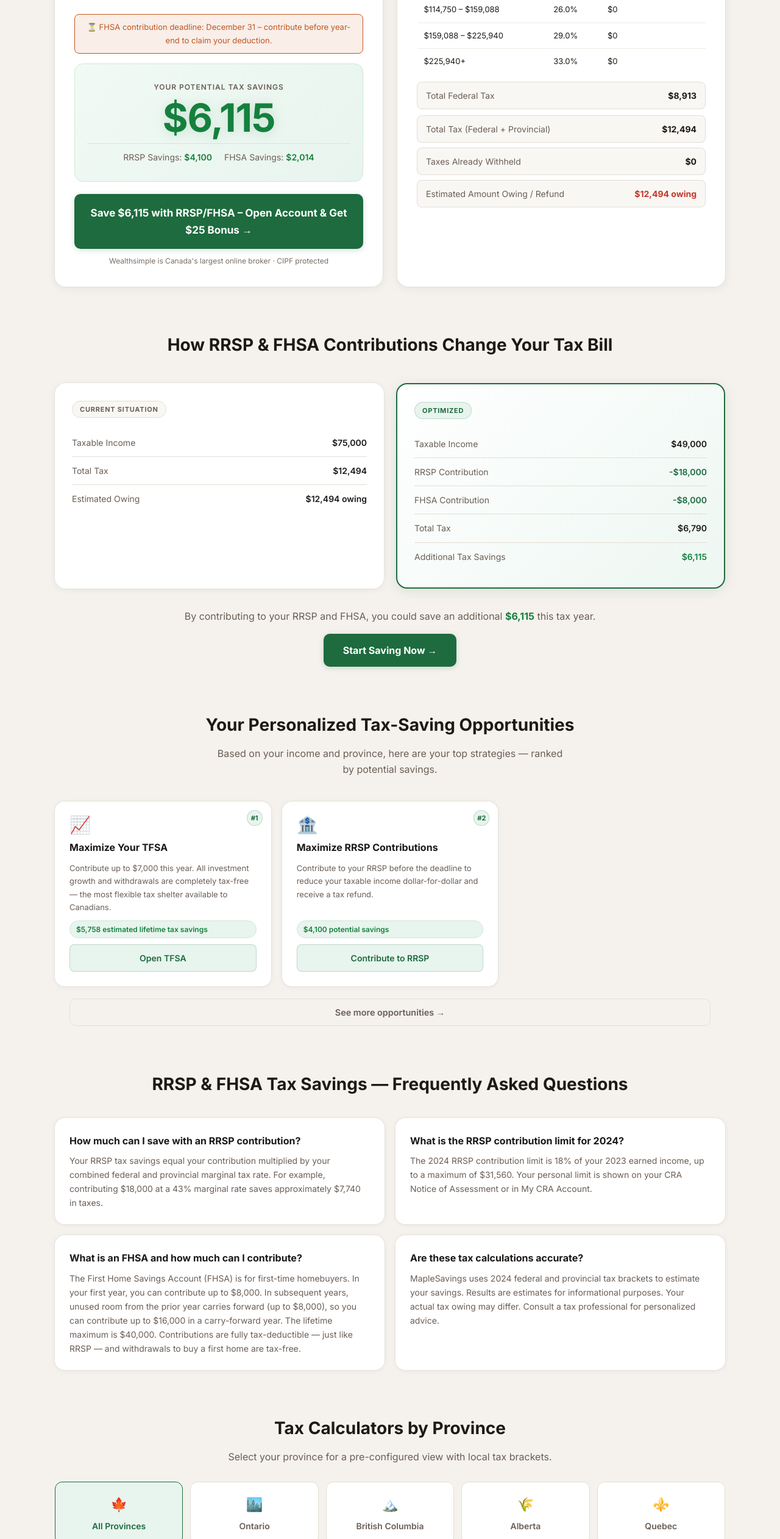
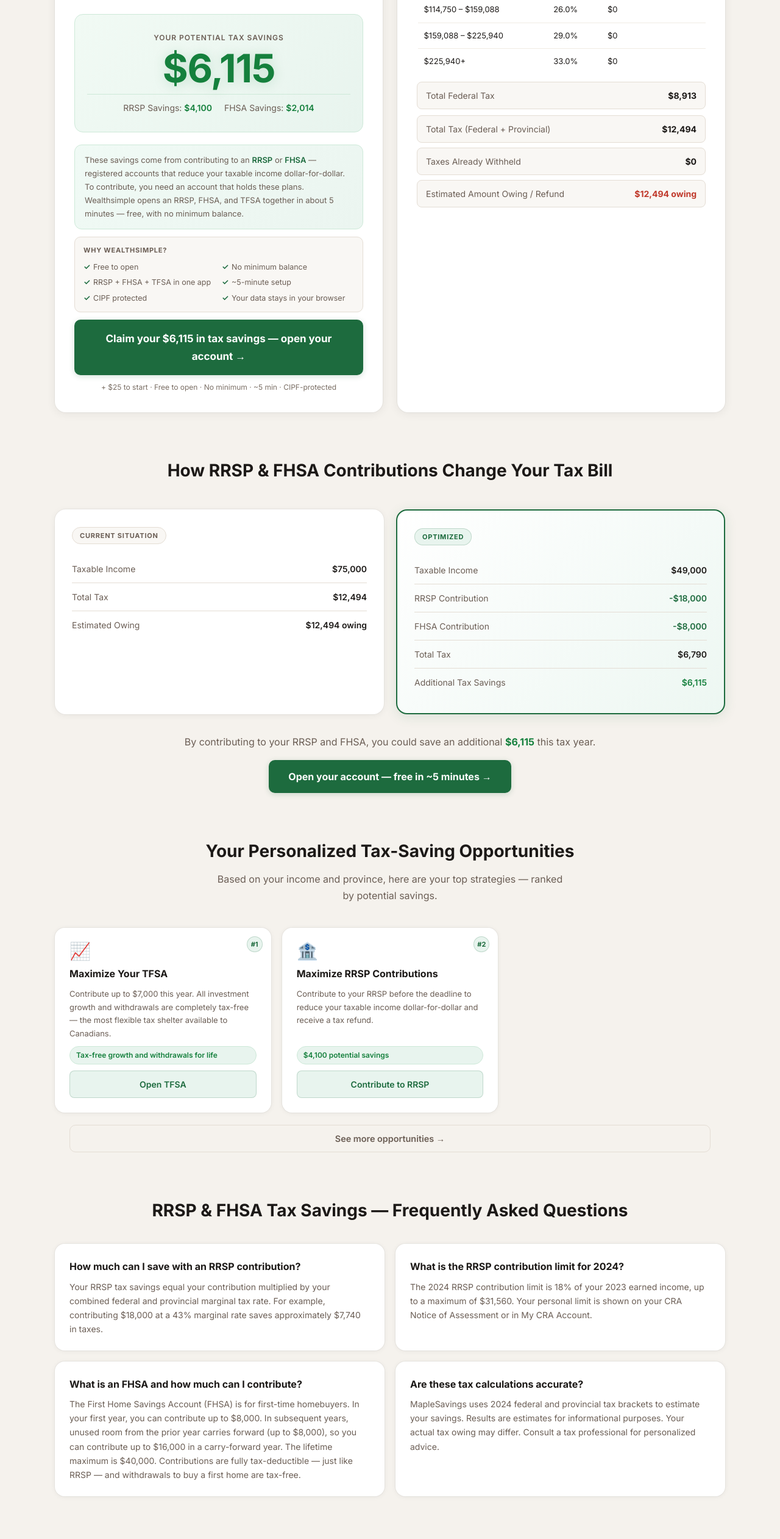
Before and after one commit to Isma103/maplesavings.ca, a plain HTML site: page index.html in a window 1280 px wide. Shown: the part 1745-4268 px from the top of the page at 61% size. Drawn offline with Linux system fonts and the light colour scheme.

Commit message:
Apply v2 conversion improvements to all pages

```diff
--- a/index.html
+++ b/index.html
@@ -666,6 +666,32 @@
     /* === SKIP LINK === */
     .skip-link { position: absolute; left: -9999px; top: 0; background: var(--accent); color: #fff; padding: 10px 16px; border-radius: 0 0 8px 0; z-index: 300; }
     .skip-link:focus { left: 0; }
+
+    /* === SAVINGS BRIDGE === */
+    .savings-bridge {
+      background: linear-gradient(135deg, #F0FAF5 0%, #EBF5F0 100%);
+      border: 1px solid #CDE9D8; border-radius: 12px;
+      padding: 13px 16px; margin-bottom: 12px;
+      font-size: 0.8125rem; color: var(--text-muted); line-height: 1.7;
+    }
+    .savings-bridge strong { color: var(--accent); font-weight: 600; }
+
+    /* === WHY WEALTHSIMPLE === */
+    .why-ws {
+      background: var(--surface-2); border: 1px solid var(--border);
+      border-radius: 10px; padding: 12px 14px; margin-bottom: 12px;
+    }
+    .why-ws-title {
+      font-size: 0.6875rem; font-weight: 700; color: var(--text-muted);
+      text-transform: uppercase; letter-spacing: 0.07em; margin-bottom: 9px;
+    }
+    .why-ws-features { display: grid; grid-template-columns: 1fr 1fr; gap: 5px 10px; }
+    .why-ws-feature {
+      font-size: 0.78rem; color: var(--text-muted);
+      display: flex; align-items: center; gap: 5px;
+    }
+    .why-ws-check { color: var(--accent); font-weight: 700; flex-shrink: 0; }
+    @media (max-width: 768px) { .why-ws-features { grid-template-columns: 1fr; } }
   </style>
 </head>
 <body>
@@ -878,7 +904,6 @@
             <div class="stat-value" id="result-fhsa-room">—</div>
           </div>
         </div>
-        <div class="urgency-banner" aria-live="polite">⏳ FHSA contribution deadline: December 31 – contribute before year-end to claim your deduction.</div>
         <div class="savings-payoff">
           <div class="savings-payoff-label">Your Potential Tax Savings</div>
           <div class="savings-amount" id="total-savings-counter" aria-live="polite">$0</div>
@@ -888,8 +913,23 @@
             <div class="savings-breakdown-item">FHSA Savings: <span id="fhsa-savings-amount">$0</span></div>
           </div>
         </div>
-        <a href="https://wealthsimple.com/invite/E7IMSP" target="_blank" rel="noopener noreferrer" class="btn-cta-full" id="primary-cta" aria-live="polite">Open Account &amp; Get $25 Bonus →</a>
-        <p class="cta-subtext">Wealthsimple is Canada's largest online broker · CIPF protected</p>
+        <div class="savings-bridge">
+          These savings come from contributing to an <strong>RRSP</strong> or <strong>FHSA</strong> — registered accounts that reduce your taxable income dollar-for-dollar. To contribute, you need an account that holds these plans. Wealthsimple opens an RRSP, FHSA, and TFSA together in about 5 minutes — free, with no minimum balance.
+        </div>
+        <div class="why-ws">
+          <div class="why-ws-title">Why Wealthsimple?</div>
+          <div class="why-ws-features">
+            <div class="why-ws-feature"><span class="why-ws-check">✓</span> Free to open</div>
+            <div class="why-ws-feature"><span class="why-ws-check">✓</span> No minimum balance</div>
+            <div class="why-ws-feature"><span class="why-ws-check">✓</span> RRSP + FHSA + TFSA in one app</div>
+            <div class="why-ws-feature"><span class="why-ws-check">✓</span> ~5-minute setup</div>
+            <div class="why-ws-feature"><span class="why-ws-check">✓</span> CIPF protected</div>
+            <div class="why-ws-feature"><span class="why-ws-check">✓</span> Your data stays in your browser</div>
+          </div>
+        </div>
+        <a href="https://wealthsimple.com/invite/E7IMSP" target="_blank" rel="noopener noreferrer" class="btn-cta-full" id="primary-cta" aria-live="polite">Open your account →</a>
+        <p class="cta-subtext">+ $25 to start · Free to open · No minimum · ~5 min · CIPF-protected</p>
+        <div class="urgency-banner" id="urgency-banner" aria-live="polite" style="display:none;"></div>
       </div>
 
       <!-- Card B: Tax Bracket Breakdown -->
@@ -970,7 +1010,7 @@
   </div>
   <div class="optimization-cta">
     <p>By contributing to your RRSP and FHSA, you could save an additional <span class="savings-highlight" id="cmp-savings-inline">$0</span> this tax year.</p>
-    <a href="https://wealthsimple.com/invite/E7IMSP" target="_blank" rel="noopener noreferrer" class="btn-cta-center">Start Saving Now →</a>
+    <a href="https://wealthsimple.com/invite/E7IMSP" target="_blank" rel="noopener noreferrer" class="btn-cta-center">Open your account — free in ~5 minutes →</a>
   </div>
 </section>
 
@@ -1021,11 +1061,11 @@
     <p class="section-sub">Select your province for a pre-configured view with local tax brackets.</p>
   </div>
   <div class="related-grid">
-    <a href="/" class="related-card active"><span style="font-size:22px;" aria-hidden="true">🍁</span><span>All Provinces</span></a>
-    <a href="/ontario/" class="related-card"><span style="font-size:22px;" aria-hidden="true">🏙️</span><span>Ontario</span></a>
-    <a href="/bc/" class="related-card"><span style="font-size:22px;" aria-hidden="true">🏔️</span><span>British Columbia</span></a>
-    <a href="/alberta/" class="related-card"><span style="font-size:22px;" aria-hidden="true">🌾</span><span>Alberta</span></a>
-    <a href="/quebec/" class="related-card"><span style="font-size:22px;" aria-hidden="true">⚜️</span><span>Quebec</span></a>
+    <button class="related-card active" data-province="" onclick="setProvince('')"><span style="font-size:22px;" aria-hidden="true">🍁</span><span>All Provinces</span></button>
+    <button class="related-card" data-province="ON" onclick="setProvince('ON')"><span style="font-size:22px;" aria-hidden="true">🏙️</span><span>Ontario</span></button>
+    <button class="related-card" data-province="BC" onclick="setProvince('BC')"><span style="font-size:22px;" aria-hidden="true">🏔️</span><span>British Columbia</span></button>
+    <button class="related-card" data-province="AB" onclick="setProvince('AB')"><span style="font-size:22px;" aria-hidden="true">🌾</span><span>Alberta</span></button>
+    <button class="related-card" data-province="QC" onclick="setProvince('QC')"><span style="font-size:22px;" aria-hidden="true">⚜️</span><span>Quebec</span></button>
   </div>
 </section>
 
@@ -1059,10 +1099,10 @@
       <div class="footer-links">
         <a href="#calculator">RRSP Calculator</a>
         <a href="#calculator">FHSA Calculator</a>
-        <a href="/ontario/">Ontario Tax Calculator</a>
-        <a href="/bc/">BC Tax Calculator</a>
-        <a href="/alberta/">Alberta Tax Calculator</a>
-        <a href="/quebec/">Quebec Tax Calculator</a>
+        <a href="#calculator" onclick="setProvince('ON'); return false;">Ontario Tax Calculator</a>
+        <a href="#calculator" onclick="setProvince('BC'); return false;">BC Tax Calculator</a>
+        <a href="#calculator" onclick="setProvince('AB'); return false;">Alberta Tax Calculator</a>
+        <a href="#calculator" onclick="setProvince('QC'); return false;">Quebec Tax Calculator</a>
         <a href="#faq">FAQ</a>
       </div>
     </nav>
@@ -1332,33 +1372,33 @@ const REC_DEFS = [
     id: 'tfsa', icon: '📈', title: 'Maximize Your TFSA',
     desc: 'Contribute up to $7,000 this year. All investment growth and withdrawals are completely tax-free — the most flexible tax shelter available to Canadians.',
     show: () => true,
-    savings: () => '$5,758 estimated lifetime tax savings',
+    savings: () => 'Tax-free growth and withdrawals for life',
     sortVal: () => 5758,
-    cta: 'Open TFSA →'
+    cta: 'Open TFSA Account →'
   },
   {
-    id: 'instalments', icon: '📅', title: 'Plan Your Tax Instalments',
-    desc: 'If you owe more than $3,000, the CRA may require quarterly tax instalments. Plan ahead to avoid interest charges and penalties.',
+    id: 'instalments', icon: '📅', title: 'Avoid CRA Interest Charges',
+    desc: 'If you owe more than $3,000, the CRA may require quarterly tax instalments. Filing your return accurately with Wealthsimple Tax (free) helps you stay on top of what you owe.',
     show: d => d.estimatedOwing > 3000,
-    savings: () => 'Avoid CRA interest charges',
+    savings: () => 'Avoid CRA interest and penalties',
     sortVal: () => 3500,
-    cta: 'Plan Payment →'
+    cta: 'File Taxes Free →'
   },
   {
     id: 'spousal', icon: '👫', title: 'Consider a Spousal RRSP',
-    desc: 'Income-splitting with a spousal RRSP reduces your combined family tax bill significantly — especially in retirement when one spouse earns less.',
+    desc: 'Income-splitting with a spousal RRSP lets you shift retirement income to a lower-earning partner — reducing your combined family tax bill when it matters most.',
     show: d => d.totalIncome > 80000,
-    savings: () => '$4,375 estimated retirement tax savings',
+    savings: () => 'Split income with your partner in retirement',
     sortVal: () => 4375,
-    cta: 'Learn More →'
+    cta: 'Open Spousal RRSP →'
   },
   {
-    id: 'advanced', icon: '⚙️', title: 'Advanced Tax Planning',
-    desc: 'At your income level, incorporation, family trusts, or insurance strategies may significantly reduce your tax burden. Consult a tax professional.',
+    id: 'advanced', icon: '⚙️', title: 'Max Out Your Registered Accounts First',
+    desc: 'At your income level, fully maximizing your RRSP, FHSA, and TFSA is the highest-return tax-reduction move available before considering more complex strategies.',
     show: d => d.totalIncome > 150000,
-    savings: () => 'Book a professional consultation',
+    savings: () => 'Maximize every registered shelter first',
     sortVal: () => 2000,
-    cta: 'Learn More →'
+    cta: 'Open an Account →'
   }
 ];
 
@@ -1527,8 +1567,8 @@ function calculate(doScroll) {
   const primaryCta = document.getElementById('primary-cta');
   if (primaryCta) {
     primaryCta.textContent = totalSavings > 0
-      ? `Save ${fmt(totalSavings)} with RRSP/FHSA – Open Account & Get $25 Bonus →`
-      : 'Open Account & Get $25 Bonus →';
+      ? `Claim your ${fmt(totalSavings)} in tax savings — open your account →`
+      : 'Open your RRSP, FHSA & TFSA — free in ~5 minutes →';
   }
 
   // --- Sticky CTA text ---
@@ -1624,6 +1664,39 @@ function updateStickyCta() {
 }
 window.addEventListener('scroll', updateStickyCta, { passive: true });
 
+// Date-aware urgency banner
+function computeUrgency() {
+  const banner = document.getElementById('urgency-banner');
+  if (!banner) return;
+  const now = new Date();
+  const yr = now.getFullYear();
+  const fhsaDeadline = new Date(yr, 11, 31); // Dec 31
+  const rrspDeadline = new Date(yr + (now.getMonth() >= 2 ? 1 : 0), 2, 1); // Mar 1
+  const dayMs = 864e5;
+  const fhsaDays = Math.ceil((fhsaDeadline - now) / dayMs);
+  const rrspDays = Math.ceil((rrspDeadline - now) / dayMs);
+  if (fhsaDays <= 90) {
+    banner.textContent = `FHSA contribution deadline: ${fhsaDays} day${fhsaDays !== 1 ? 's' : ''} left (December 31)`;
+    banner.style.display = '';
+  } else if (rrspDays <= 60) {
+    banner.textContent = `RRSP contribution deadline: ${rrspDays} day${rrspDays !== 1 ? 's' : ''} left (March 1)`;
+    banner.style.display = '';
+  }
+}
+
+// In-page province switcher
+function setProvince(code) {
+  const sel = document.getElementById('province');
+  if (!sel) return;
+  sel.value = code;
+  calculate(false);
+  document.getElementById('calculator').scrollIntoView({ behavior: 'smooth', block: 'start' });
+  // update active state on province cards
+  document.querySelectorAll('.related-card[data-province]').forEach(btn => {
+    btn.classList.toggle('active', btn.dataset.province === code);
+  });
+}
+
 // Pre-fill form and trigger initial calculation on load
 document.addEventListener('DOMContentLoaded', function() {
   document.getElementById('employment-income').value = '75,000';
@@ -1632,6 +1705,7 @@ document.addEventListener('DOMContentLoaded', function() {
   document.getElementById('taxes-withheld').value = '0';
   updateFhsaNotice();
   calculate(false);
+  computeUrgency();
 });
 </script>
 </body>
```
